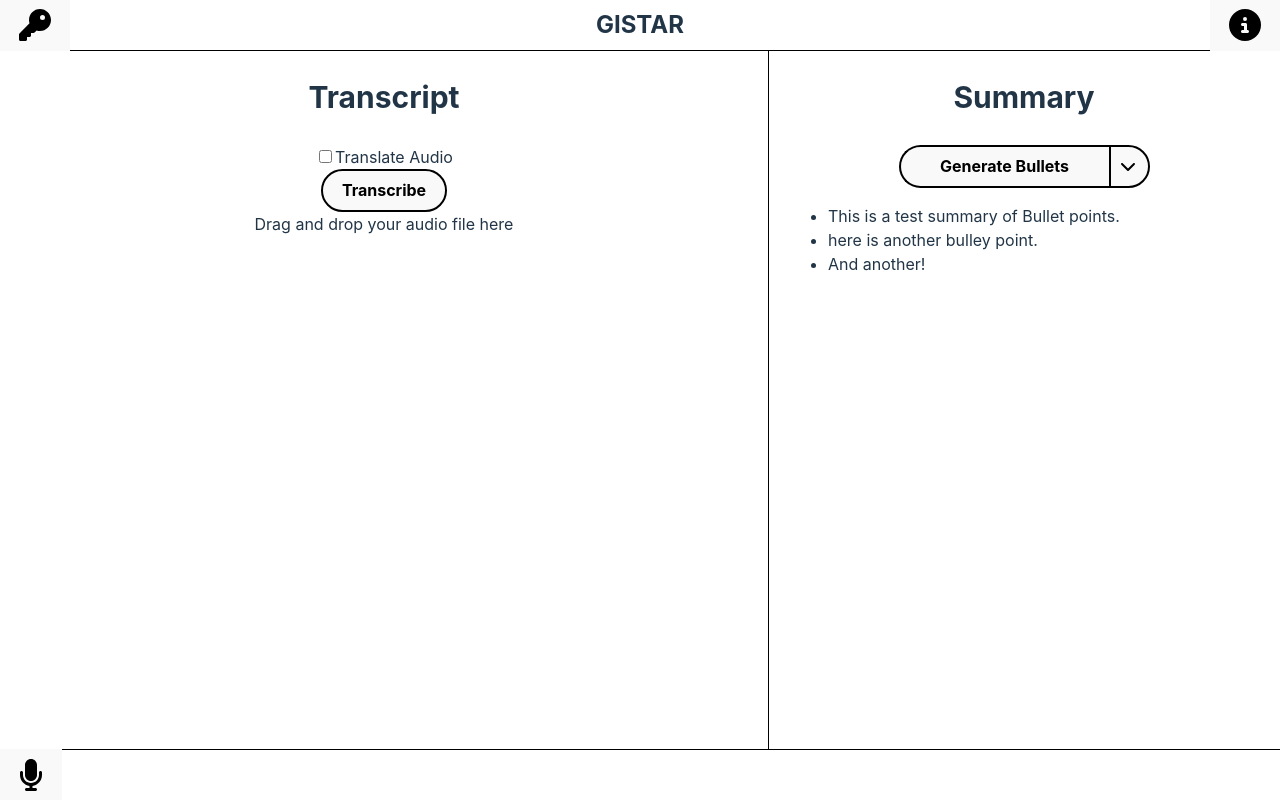
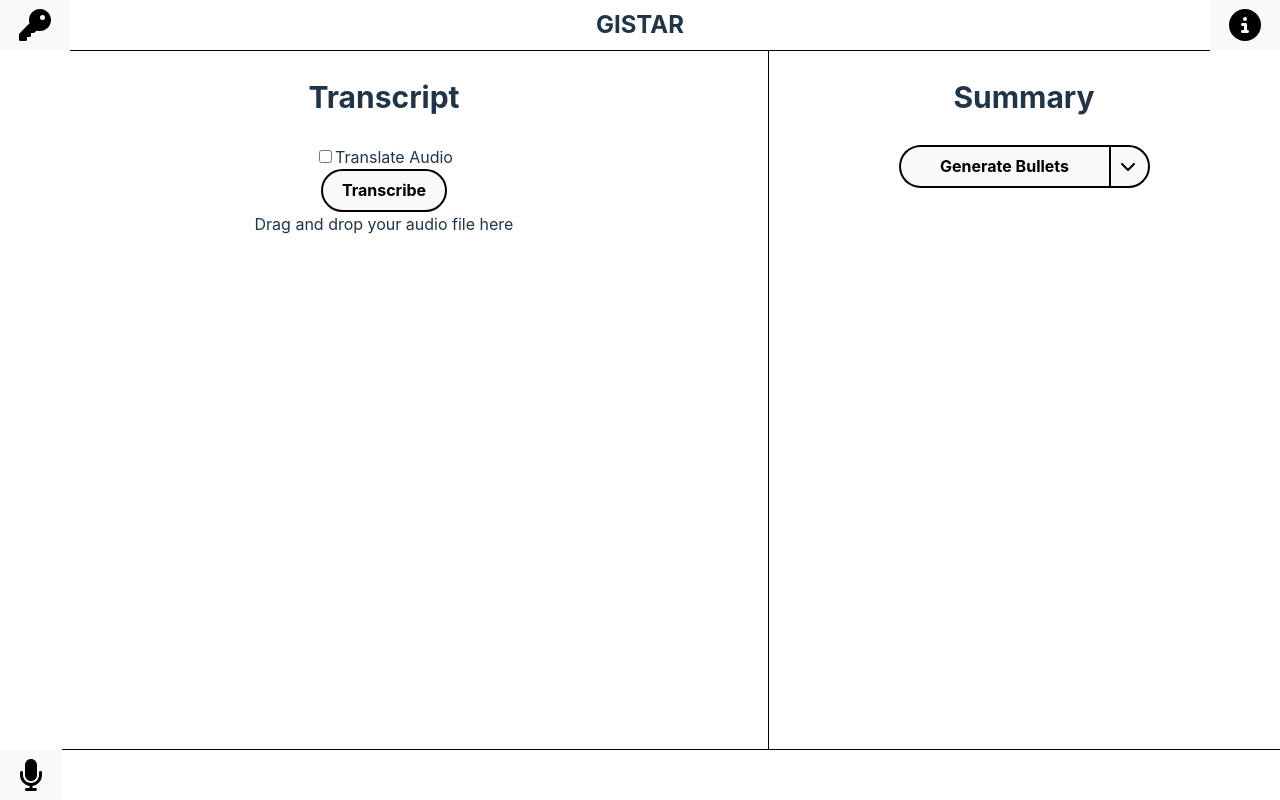
Before and after one commit to Carsonthemonkey/GIST, a React (Vite) app: page / in a window 1280 px wide. Built offline with nearby package versions, Linux system fonts and the light colour scheme.

Commit message:
Added Summary formatter Component and linked it to the summary panel

```diff
--- a/src/components/SummaryFormatter.tsx
+++ b/src/components/SummaryFormatter.tsx
@@ -1,30 +1,118 @@
 import React, { Children } from "react";
 import "../styles/SummaryFormatter.css";
+import MJ from "react-mathjax-ts";
+import Latex from "react-latex";
+import { join } from "path";
 
 interface SummaryFormatterProps {
     text: string;
     isList: boolean;
 }
+function escapeString(str: string) {
+    // return str.replace(/\\/g, "\\\\");
+}
 
-function formatList(text: string) {
+function formatText(text: string, isList: boolean) {
+    // let inList = false;
+    //replace all Latex with '__latex__'
+    //make a regex to find all latex
+    console.log(text);
+    // text = escapeString(text);
+    console.log(text);
+    const jsxArray: JSX.Element[] = [];
+    let latexArray: string[] = [];
+    const latexRegex = /\$.*?\$/g;
+    const latexMatches = text.match(latexRegex);
+    if (latexMatches) {
+        latexMatches.forEach((latex) => {
+            latexArray.push(latex);
+            text = text.replace(latex, "__latex__");
+        });
+    }
+    //make into a list
+    if (isList) {
         const splitText = text.split("-");
-    const formattedText = splitText.map((word, index) => {
-        return <li key={index}>{word}</li>;
+        splitText.forEach((line, index) => {
+            jsxArray.push(<li key={index}>{line}</li>);
         });
-    //remove all - from the formatted
-    return formattedText;
+    } else {
+        //split by latex expressions
+        const splitText = text.split(" ");
+        splitText.forEach((line, index) => {
+            jsxArray.push(<span key={index}>{line +" "}</span>);
+        });
     }
+    //loop through the jsxArray and replace all __latex__ with the latex
+    //TODO make this work with multiple latex expressions in a single line
+    let latexIndex = 0;
+    const updatedJsxArray = jsxArray.map((element, index) => {
+        if (element.props.children.includes("__latex__")) {
+            console.log(`found latex: ${element.props.children}`);
+            const updatedChildren = element.props.children.replace(
+                "__latex__",
+                // `$latex$${latexArray[latexIndex]}$latex$`
+                latexArray[latexIndex]
+            );
+            console.log(`latex: ${latexArray[latexIndex]}`)
+            console.log(updatedChildren);
+            latexIndex++;
+            // return jsxArray;
+            return (
+                <>
+                {isList ? <li><Latex>{updatedChildren}</Latex></li> : <Latex>{updatedChildren}</Latex>}
+              </>
+            );
+        } else {
+            return element;
+        }
+    });
+
+    return updatedJsxArray;
+    console.log(latexArray);
+    return <Latex>{text}</Latex>;
+    // if(isList)
+}
+
+// function formatText(text: string, isList: boolean) {
+//     let inList = false;
+//     const splitText = text.split(" ");
+//     const formattedText = splitText.map((word, index) => {
+//         if (word.includes("$")) {
+//             return <Latex>{word}</Latex>;
+//         }
+//         if (word.startsWith("-")) {
+//             if (!inList) {
+//                 inList = true;
+//                 return (
+//                     <ul key={index}>
+//                         <li>{word.slice(1)}</li>
+//                     </ul>
+//                 );
+//             } else {
+//                 return <li key={index}>{word.slice(1)}</li>;
+//             }
+//         } else {
+//             // This is a regular word, close the current list element (if inList is true) and add the word
+//             inList = false;
+//             const element = inList ? "</ul>" : "";
+//             return element + " " + word;
+//         }
+//     });
+//     //remove all - from the formatted
+//     return formattedText;
+// }
+
 
 const SummaryFormatter = ({ text, isList }: SummaryFormatterProps) => {
     if (isList) {
-        return <ul className="bullet-list">{formatList(text)}</ul>;
+        return <ul className="bullet-list">{formatText(text, true)}</ul>;
     } else {
         return (
             <>
                 {/* {isList && <ul>{text}</ul>} */}
-            {!isList && <p>{text}</p>}
+                {!isList && <p>{formatText(text, false)}</p>}
             </>
         );
+    }
 };
-}
 export default SummaryFormatter;
--- a/src/components/SummaryPanel.tsx
+++ b/src/components/SummaryPanel.tsx
@@ -17,7 +17,6 @@ interface Prompts {
 
 const SummaryPanel = (props: Props) => {
     const [isOpen, setIsOpen] = useState(false);
-
     const prompts: Prompts = {
         Bullets:
             "You are NotesGPT. You take read transcripts of lectures, and create detailed and extensive bullet point notes about it. Respond to any input with the notes only, no extra explanation text and make sure the notes are in bullet points",
@@ -26,7 +25,9 @@ const SummaryPanel = (props: Props) => {
     };
 
     //This is a placeholder for testing purposes
-    const [summary, setSummary] = React.useState(`This is a test summary of Bullet points. - here is another bulley point. - And another!`);
+    const [summary, setSummary] = React.useState(``); //fractions need to be escaped somehow but chatGPT keeps lying to me about how to do it and I cant find any documentation on it
+    //write a latex expression for a geometric series
+    // $a = \frac{1}{1-r}$
     const [isLoading, setIsLoading] = React.useState(false); //This might be kind of messy but it probably works
     const [activePrompt, setActivePrompt] = React.useState("Bullets");
     const [isList, setIsList] = React.useState(true);
@@ -99,12 +100,12 @@ const SummaryPanel = (props: Props) => {
                     ))}
                 </ul>
             )}
-            <p id="summary-content">
+            <div id="summary-content">
                 {/* TODO: add a loading spinner here */}
                 {isLoading && <p>Loading...</p>}
                 {/* Todo also, format summary with proper newlines and bullet points */}
-                {!isLoading && (<SummaryFormatter isList={isList} text={summary}/>)}
-            </p>
+                {!isLoading && summary && (<SummaryFormatter isList={isList} text={summary}/>)}
+            </div>
         </div>
     );
 };
```
Lines whose indentation alone changed are shown as unchanged.
